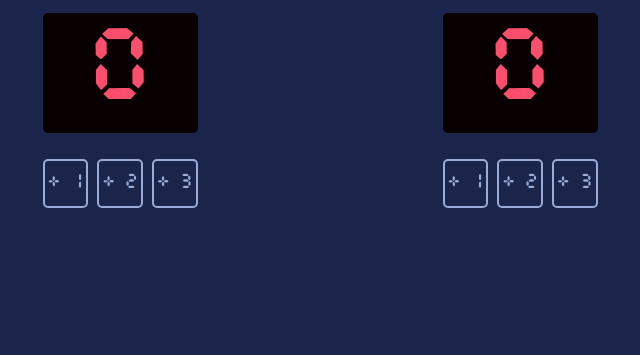
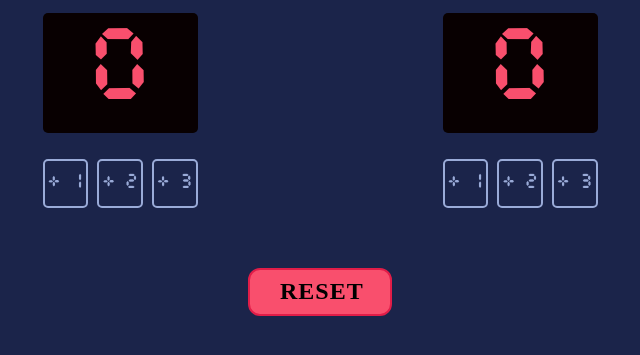
Before and after one commit to mohsensh2142/Basketball-Score, a plain HTML site: page index.html in a window 1280 px wide. Shown: the part 103-458 px from the top of the page, without its empty margins (320-960 px from the left). Drawn offline with Linux system fonts and the light colour scheme.

Commit message:
Added a reset button

```diff
--- a/index.css
+++ b/index.css
@@ -73,3 +73,23 @@ h3 {
 .score-button:hover {
     cursor: pointer
 }
+
+
+.reset-score {
+    width: 80px;
+    height: 40px;
+    background-color: #F94F6D;
+    text-align: center;
+    margin: 60px auto;
+    padding: 2px 30px;
+    border-radius: 12px;
+    cursor: pointer;
+    border: 2px solid rgba(225, 29, 72, 1);
+    display: flex;
+    align-items: center;
+}
+
+.reset-score h2 {
+    text-transform: uppercase;
+    letter-spacing: 1px;
+}
--- a/index.html
+++ b/index.html
@@ -29,6 +29,9 @@
             </div>
         </div>
     </div>
+    <div class="reset-score" onclick="reset()">
+        <h2>Reset</h2>
+    </div>
     <script src="index.js"></script>
 </body>
 
--- a/index.js
+++ b/index.js
@@ -1,9 +1,9 @@
 let homeScore = document.getElementById("home-score");
+let guestScore = document.getElementById("guest-score");
 console.log(typeof homeScore.innerText); // The inner text is a string
 let homeCount = 0; // Since the inner text is a string, we need a create a separate variable for the count so that it is a number
+let guestCount = 0;
 
-let guestScore = document.getElementById("guest-score");
-let guestCount = 0;
 
 function addOne(){
     homeCount++;
@@ -34,3 +34,12 @@ function addThreeGuest(){
     guestCount += 3;
     guestScore.innerText = guestCount;
 }
+
+// RESET BUTTON
+
+function reset(){
+    homeCount = 0;
+    guestCount = 0;
+    guestScore.innerText = homeCount;
+    homeScore.innerText = guestCount;
+}
```
